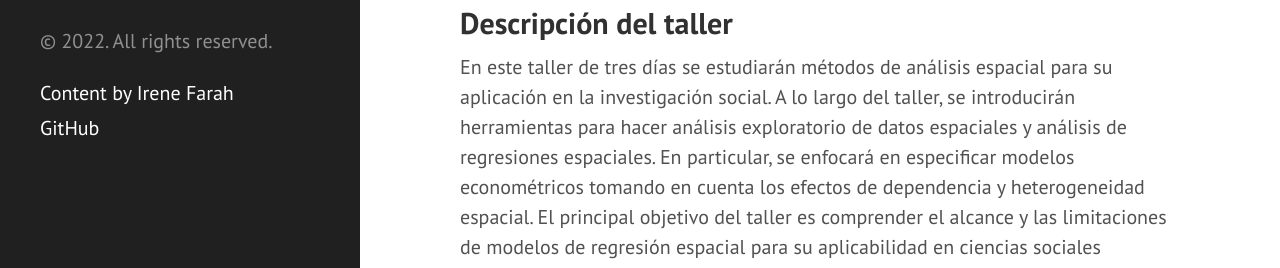
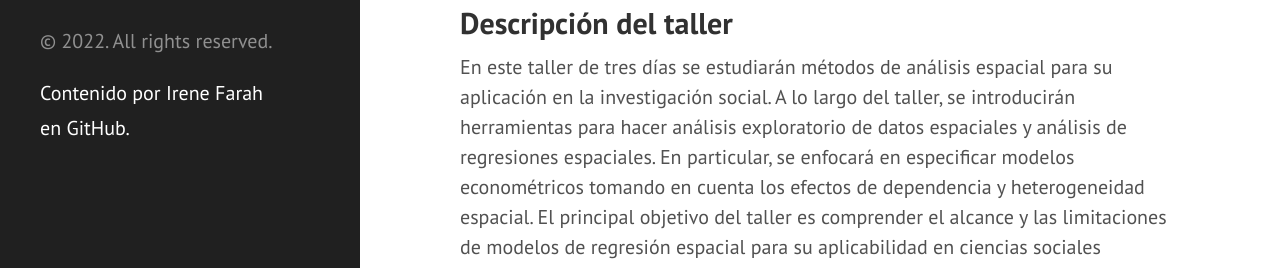
Before and after one commit to ifarah/sp_reg, a Jekyll site: the page built from index.md, in a window 1280 px wide. Shown: the part 446-714 px from the top of the page. Built offline with Jekyll 4.4.1, drawn with Linux system fonts in a browser that asks for light colours; the list of posts is cut into pages by our own code.

Commit message:
Update sidebar.html

```diff
--- a/_includes/sidebar.html
+++ b/_includes/sidebar.html
@@ -74,8 +74,8 @@
 
     <p>&copy; {{ site.time | date: '%Y' }}. All rights reserved.</p>
 
-    <a class="sidebar-nav-item" href="https://ifarah.github.io./">Content by Irene Farah</a>
-    <a class="sidebar-nav-item" href="{{ site.github.repo }}">GitHub</a>
+    <a class="sidebar-nav-item" href="https://ifarah.github.io./">Contenido por Irene Farah</a>
+    <a class="sidebar-nav-item" href="{{ site.github.repo }}">en GitHub.</a>
 
   </div>
 </div>
```
